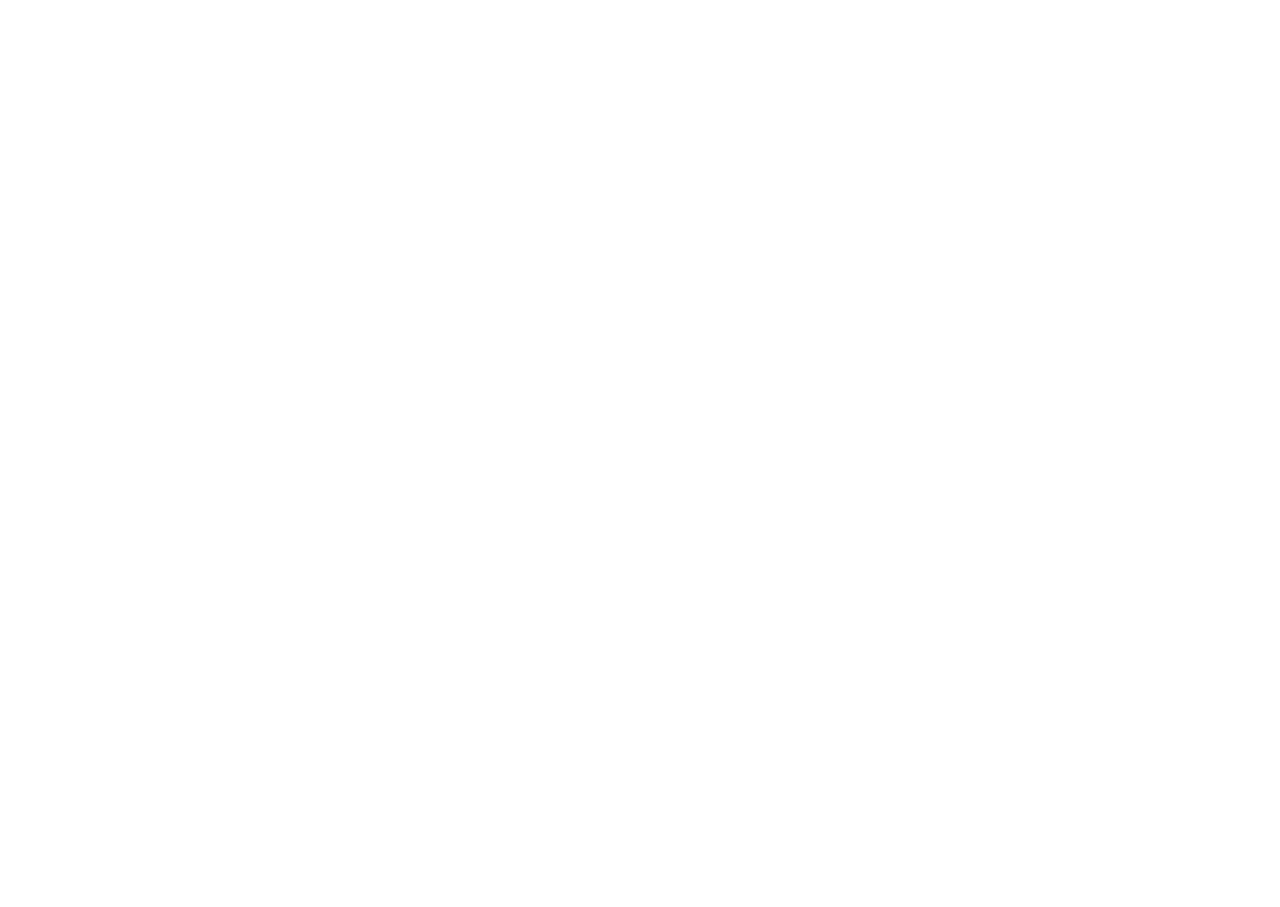
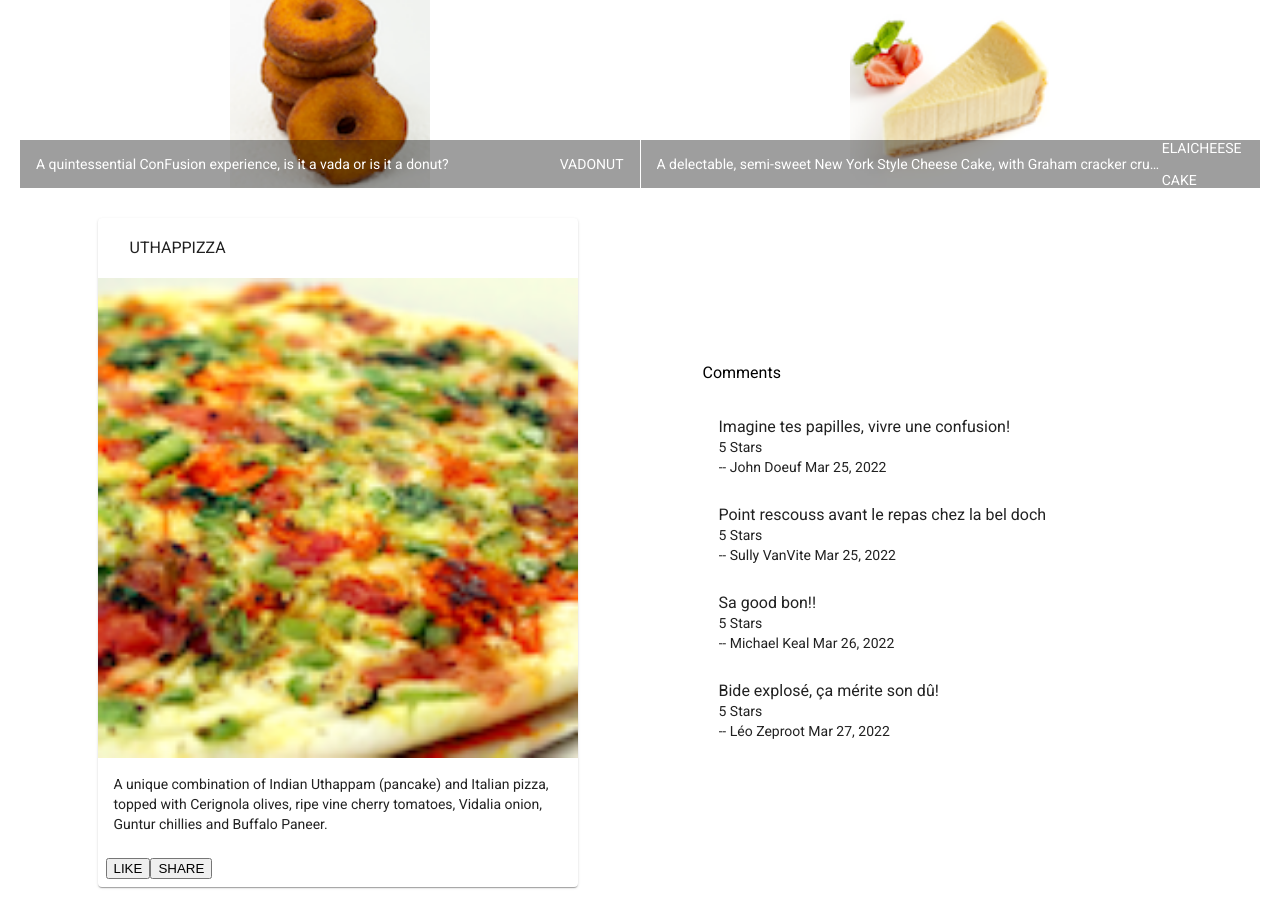
Before and after one commit to godzyken/angulardouze, an Angular app: page / in a window 1280 px wide. Shown: the part 360-1267 px from the top of the page. Before the commit the page ends 800 px from the top, so only its background shows below. Built offline with nearby package versions, Linux system fonts and the light colour scheme.

Commit message:
pour soumission etape 3
Signed-off-by: godzyken <isgodzy@gmail.com>

```diff
--- a/src/app/app.component.html
+++ b/src/app/app.component.html
@@ -1,6 +1,6 @@
 <mat-toolbar color="primary"><span>Restorant avec fusion</span></mat-toolbar>
 
-
+<app-menu></app-menu>
 <!-- * * * * * * * * * * * * * * * * * * * * * * * * * * * * * * * -->
 <!-- * * * * * * * * * * * The content above * * * * * * * * * * * -->
 <!-- * * * * * * * * * * is only a placeholder * * * * * * * * * * -->
--- a/src/app/app.module.ts
+++ b/src/app/app.module.ts
@@ -6,6 +6,7 @@
 import { MatGridListModule } from '@angular/material/grid-list';
 import { MatCardModule } from '@angular/material/card';
 import { MatButtonModule } from '@angular/material/button';
+import { MatInputModule } from '@angular/material/input';
 import { FlexLayoutModule } from '@angular/flex-layout';
 
 import { AppRoutingModule } from './app-routing.module';
@@ -31,6 +32,7 @@
     MatGridListModule,
     MatCardModule,
     MatButtonModule,
+    MatInputModule,
     BrowserAnimationsModule,
   ],
   providers: [],
--- a/src/app/dish-details/dish-details.component.html
+++ b/src/app/dish-details/dish-details.component.html
@@ -1 +1,43 @@
-<p>dish-details works!</p>
+<div class="container"
+     fxLayout="row"
+     fxLayout.sm="column"
+     fxLayout.xs="column"
+     fxLayoutAlign.gt-md="space-around center"
+     fxLayoutGap="10px"
+     fxLayoutGap.xs="0">
+
+  <div fxFlex="40" *ngIf="dish">
+    <mat-card>
+      <mat-card-header>
+        <mat-card-title>
+          <h3>{{ dish.name | uppercase }}</h3>
+        </mat-card-title>
+      </mat-card-header>
+      <img mat-card-image src="{{dish.image}}" alt="{{dish.name}}">
+      <mat-card-content>
+        <p>{{ dish.description}} </p>
+      </mat-card-content>
+      <mat-card-actions>
+        <button md-button>LIKE</button>
+        <button md-button>SHARE</button>
+      </mat-card-actions>
+    </mat-card>
+  </div>
+  <div fxFlex="40" *ngIf="dish">
+    <mat-list fxFlex>
+      <h3>Comments</h3>
+      <mat-list-item *ngFor="let Comments of dish.comments">
+        <p matLine>
+          <span>{{Comments.comment}}</span>
+        </p>
+        <p matLine>
+          <span>{{Comments.rating}} Stars</span>
+        </p>
+        <p matLine>
+          <span>-- {{Comments.author}} {{ Comments.date | date }}</span>
+        </p>
+      </mat-list-item>
+    </mat-list>
+  </div>
+
+</div>
--- a/src/app/dish-details/dish-details.component.ts
+++ b/src/app/dish-details/dish-details.component.ts
@@ -1,11 +1,53 @@
-import { Component, OnInit } from '@angular/core';
+import { Component, OnInit, ViewEncapsulation } from '@angular/core';
+import { Dish } from '../shared/dish';
+
+const DISH = {
+  id: '0',
+  name: 'Uthappizza',
+  image: '/assets/images/uthappizza.png',
+  category: 'mains',
+  featured: true,
+  label: 'Hot',
+  price: '4.99',
+  // tslint:disable-next-line:max-line-length
+  description: 'A unique combination of Indian Uthappam (pancake) and Italian pizza, topped with Cerignola olives, ripe vine cherry tomatoes, Vidalia onion, Guntur chillies and Buffalo Paneer.',
+  comments: [
+    {
+       rating: 5,
+       comment: 'Imagine tes papilles, vivre une confusion!',
+       author: 'John Doeuf',
+       date: '2022-03-25T15:15:15.556094Z'
+    },
+    {
+       rating: 5,
+       comment: 'Point rescouss avant le repas chez la bel doch',
+       author: 'Sully VanVite',
+       date: '2022-03-25T17:57:28.556094Z'
+    },
+    {
+       rating: 5,
+       comment: 'Sa good bon!!',
+       author: 'Michael Keal',
+       date: '2022-03-26T12:27:07.556094Z'
+    },
+    {
+       rating: 5,
+       comment: 'Bide explosé, ça mérite son dû!',
+       author: 'Léo Zeproot',
+       date: '2022-03-27T21:57:00.556094Z'
+    },
+  ]
+};
 
 @Component({
   selector: 'app-dish-details',
   templateUrl: './dish-details.component.html',
-  styleUrls: ['./dish-details.component.css']
+  styleUrls: ['./dish-details.component.css'],
+  encapsulation: ViewEncapsulation.None
 })
 export class DishDetailsComponent implements OnInit {
+
+  dish = DISH;
 
   constructor() { }
 
--- a/src/app/menu/menu.component.html
+++ b/src/app/menu/menu.component.html
@@ -24,22 +24,6 @@
   </div>
 
   <div fxFlex *ngIf="selectedDish">
-    <mat-card>
-      <mat-card-header>
-        <mat-card-title>
-          <h3>{{selectedDish.name | uppercase }} </h3>
-        </mat-card-title>
-      </mat-card-header>
-      <img mat-card-image src="{{selectedDish.image}}" alt="{{selectedDish.name}}">
-      <mat-card-content>
-        <p>{{selectedDish.description}}</p>
-      </mat-card-content>
-      <mat-card-actions>
-        <button mat-button>LIKE</button>
-        <button mat-button>SHARE</button>
-      </mat-card-actions>
-    </mat-card>
+    <app-dish-details></app-dish-details>
   </div>
-
-
 </div>
--- a/src/app/menu/menu.component.ts
+++ b/src/app/menu/menu.component.ts
@@ -1,4 +1,4 @@
-import { Component, OnInit } from '@angular/core';
+import { Component, OnInit, ViewEncapsulation } from '@angular/core';
 import { Dish } from '../shared/dish';
 
 const DISHES: Dish[] = [
@@ -11,7 +11,33 @@
             label: 'Hot',
             price: '4.99',
             // tslint:disable-next-line:max-line-length
-            description: 'A unique combination of Indian Uthappam (pancake) and Italian pizza, topped with Cerignola olives, ripe vine cherry tomatoes, Vidalia onion, Guntur chillies and Buffalo Paneer.'
+            description: 'A unique combination of Indian Uthappam (pancake) and Italian pizza, topped with Cerignola olives, ripe vine cherry tomatoes, Vidalia onion, Guntur chillies and Buffalo Paneer.',
+            comments: [
+              {
+                 rating: 5,
+                 comment: 'Imagine tes papilles, vivre une confusion!',
+                 author: 'John Doeuf',
+                 date: '2022-03-25T15:15:15.556094Z'
+              },
+              {
+                 rating: 5,
+                 comment: 'point rescous avant de rejoindre le repa de famille chez la bel doch',
+                 author: 'Sully VanVite',
+                 date: '2022-03-25T17:57:28.556094Z'
+              },
+              {
+                 rating: 5,
+                 comment: 'Sa good bon!!',
+                 author: 'Michael Keal',
+                 date: '2022-03-26T12:27:07.556094Z'
+              },
+              {
+                 rating: 5,
+                 comment: 'Bide explosé, ça mérite son dû!',
+                 author: 'Léo Zeproot',
+                 date: '2022-03-27T21:57:00.556094Z'
+              },
+            ],
           },
           {
             id: '1',
@@ -21,7 +47,27 @@
             featured: false,
             label: '',
             price: '1.99',
-            description: 'Deep fried Zucchini coated with mildly spiced Chickpea flour batter accompanied with a sweet-tangy tamarind sauce'
+            description: 'Deep fried Zucchini coated with mildly spiced Chickpea flour batter accompanied with a sweet-tangy tamarind sauce',
+            comments: [
+              {
+                 rating: 3,
+                 comment: 'I bon I bon !!',
+                 author: 'Ehon Simm',
+                 date: '2022-04-05T16:00:00.556094Z'
+              },
+              {
+                 rating: 4,
+                 comment: 'feu au fion égal cbon!',
+                 author: 'Abuhu Porthan',
+                 date: '2022-05-25T13:37:38.556094Z'
+              },
+              {
+                 rating: 2,
+                 comment: 'It\'s your birthday, we\'re gonna party!',
+                 author: '2O Cent',
+                 date: '2022-09-25T17:07:42.556094Z'
+              }
+            ],
           },
           {
             id: '2',
@@ -31,7 +77,15 @@
             featured: false,
             label: 'New',
             price: '1.99',
-            description: 'A quintessential ConFusion experience, is it a vada or is it a donut?'
+            description: 'A quintessential ConFusion experience, is it a vada or is it a donut?',
+            comments: [
+              {
+                 rating: 5,
+                 comment: 'Celle la aussi con!!!',
+                 author: 'John Doeuf',
+                 date: '2022-10-16T17:57:28.556094Z'
+              },
+            ],
           },
           {
             id: '3',
@@ -41,18 +95,51 @@
             featured: false,
             label: '',
             price: '2.99',
-            description: 'A delectable, semi-sweet New York Style Cheese Cake, with Graham cracker crust and spiced with Indian cardamoms'
+            description: 'A delectable, semi-sweet New York Style Cheese Cake, with Graham cracker crust and spiced with Indian cardamoms',
+            comments: [
+              {
+                 rating: 5,
+                 comment: 'On dirait que c\'était comme si que y avait bien mangé con!',
+                 author: 'Frank Ribéry',
+                 date: '2022-05-25T12:44:24.556094Z'
+              },
+              {
+                 rating: 5,
+                 comment: 'lorem Ips',
+                 author: 'Don Atello',
+                 date: '2022-05-31T15:55:20.556094Z'
+              },
+              {
+                 rating: 1,
+                 comment: 'j\'ai connue mieux!',
+                 author: 'Jamal O\'Gland',
+                 date: '2022-06-05T13:50:00.556094Z'
+              },
+              {
+                 rating: 5,
+                 comment: 'parfait!',
+                 author: 'Agoulou Granfaal',
+                 date: '2022-06-05T14:50:00.556094Z'
+              },
+              {
+                 rating: 2,
+                 comment: 'En Counia manman mouna qui fé sa!',
+                 author: 'Fuckly',
+                 date: '2022-03-25T17:57:28.556094Z'
+              }
+            ],
           }
         ];
 
 @Component({
   selector: 'app-menu',
   templateUrl: './menu.component.html',
-  styleUrls: ['./menu.component.css']
+  styleUrls: ['./menu.component.css'],
+  encapsulation: ViewEncapsulation.None
 })
 export class MenuComponent implements OnInit {
 
-  dishes: Dish[] = DISHES;
+  dishes = DISHES;
 
   selectedDish: Dish = DISHES[0];
 
--- a/src/app/shared/comment.ts
+++ b/src/app/shared/comment.ts
@@ -0,0 +1,6 @@
+export class Comment {
+  rating = 0;
+  comment: string = 'comment';
+  author: string = ' author';
+  date: string = '2022-03-25T15:15:15.556094Z';
+}
```
Also changed, not shown: src/app/shared/dish.ts (+12 -8 lines).
